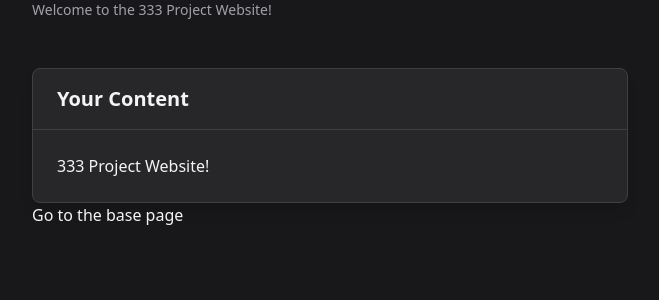
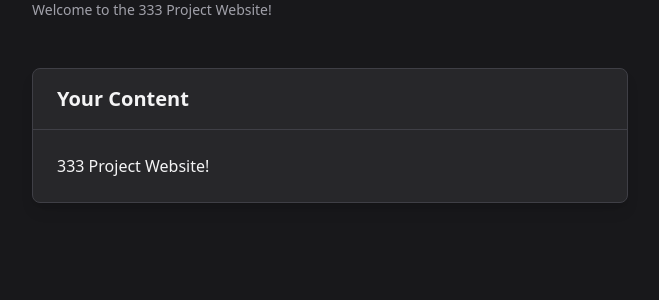
Before and after one commit to i22a11/333-project, a PHP site: page / in a window 1280 px wide. Shown: the part 157-457 px from the top of the page, without its empty margins (0-659 px from the left). Run offline with PHP 8.4, Linux system fonts and the light colour scheme; data that the repository does not hold is empty.

Commit message:
Undo something

```diff
--- a/index.php
+++ b/index.php
@@ -68,9 +68,6 @@ try {
                     </div>
                 </div>
             </div>
-
-            <!-- Temprory to go to the base page -->
-            <a href="base.php" class="text-blue-500">Go to the base page</a>
         </div>
     </div>
 </body>
```
